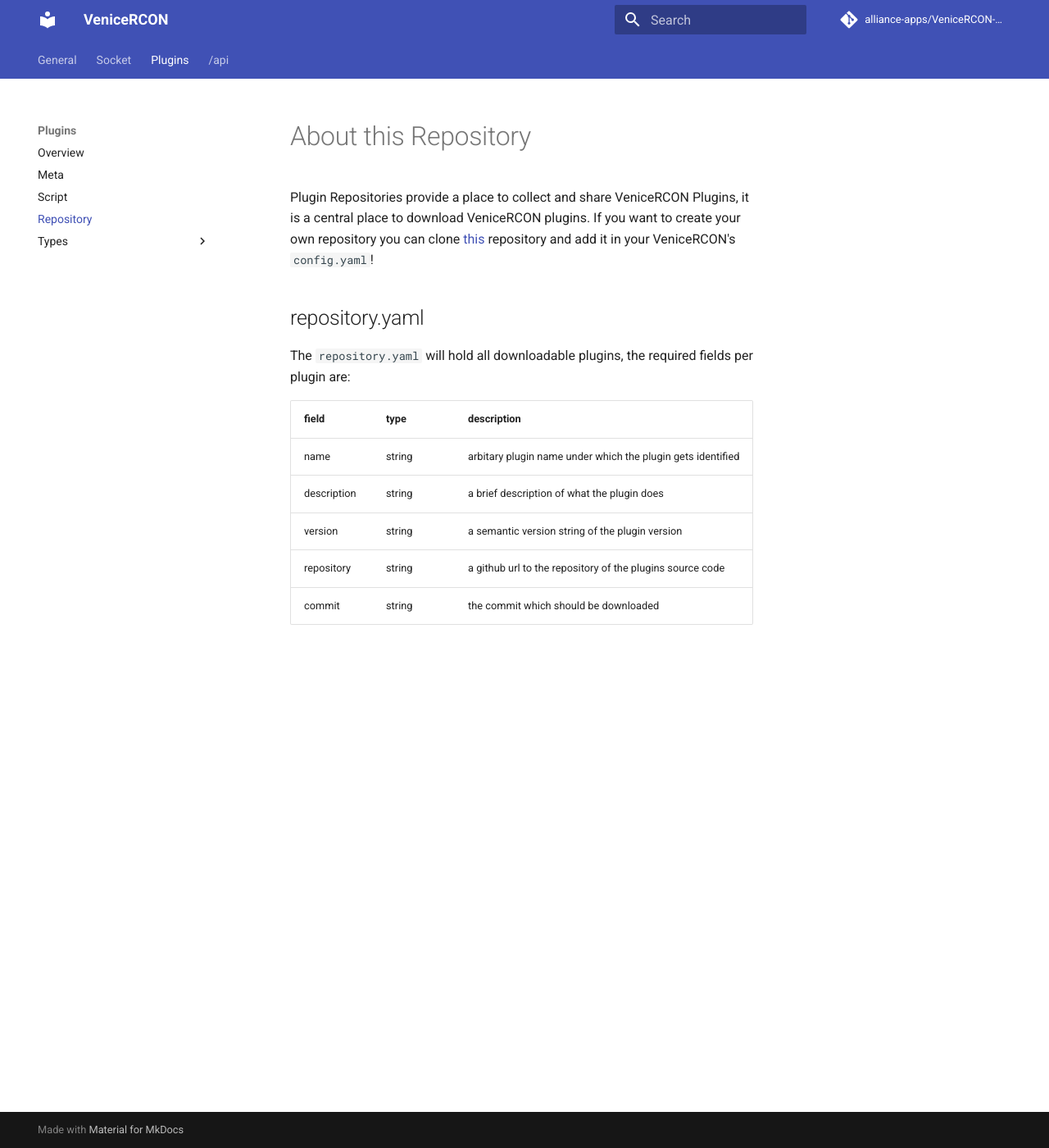
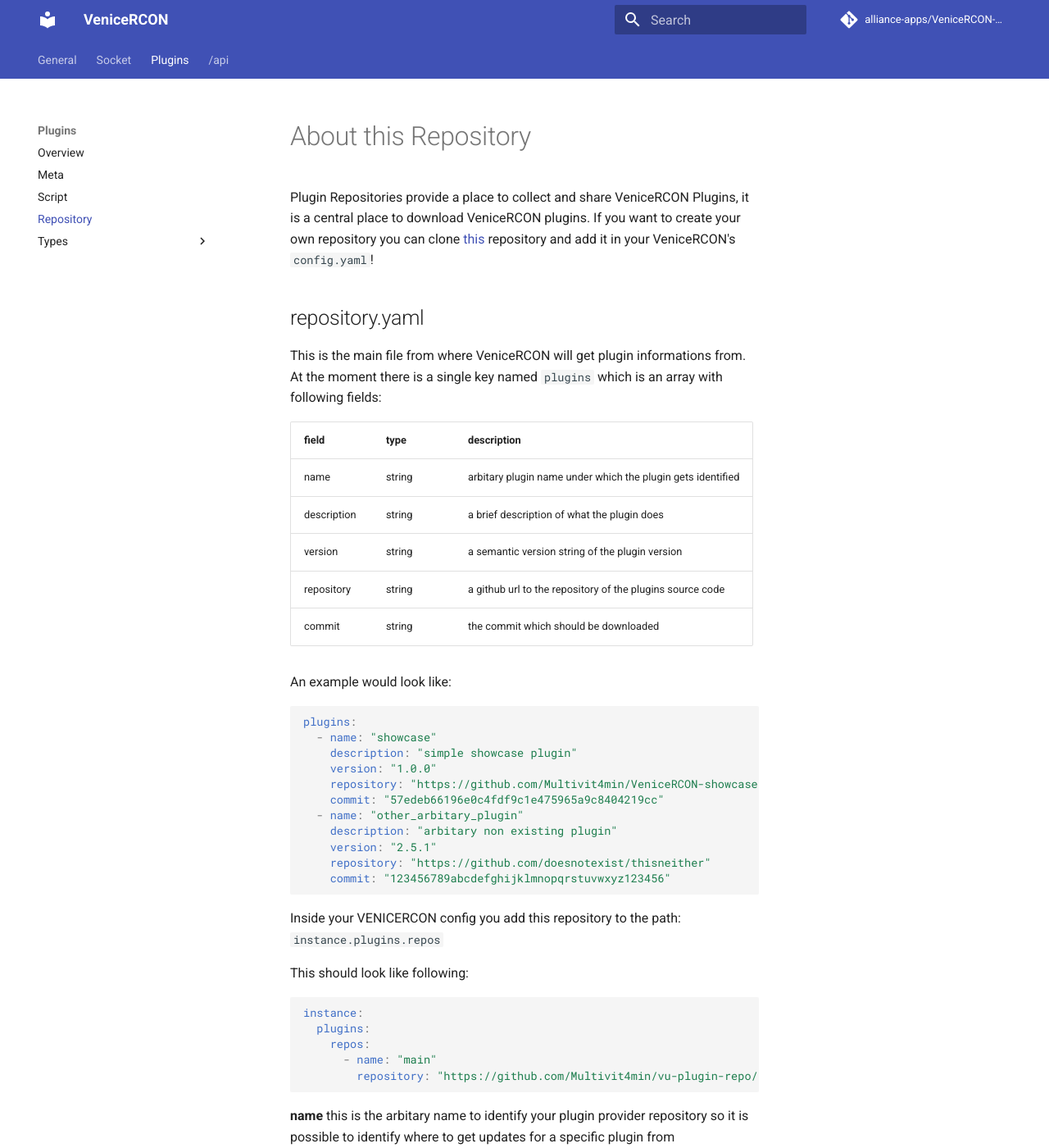
Before and after one commit to alliance-apps/VeniceRCON-documentation, an MkDocs documentation site: the page built from docs/general/plugin/repository.md, in a window 1280 px wide and 1400 px high. Shown: the whole window at 82% size. Built offline with MkDocs 1.6.1 and Material for MkDocs 9.7.7, drawn with Linux system fonts in a browser that asks for light colours; comment, search, counter and statistics services are not loaded; some of the changed text lies outside the part shown.

Commit message:
improve documentation about plugin repositories

````diff
--- a/docs/general/plugin/repository.md
+++ b/docs/general/plugin/repository.md
@@ -5,7 +5,8 @@ Plugin Repositories provide a place to collect and share VeniceRCON Plugins, it
 
 ## repository.yaml
 
-The `repository.yaml` will hold all downloadable plugins, the required fields per plugin are:
+This is the main file from where VeniceRCON will get plugin informations from.
+At the moment there is a single key named `plugins` which is an array with following fields:
 
 field       | type   | description
 ------------|--------|-------------------------------------------------------------
@@ -14,3 +15,33 @@ description | string | a brief description of what the plugin does
 version     | string | a semantic version string of the plugin version
 repository  | string | a github url to the repository of the plugins source code
 commit      | string | the commit which should be downloaded
+
+An example would look like:
+```yaml
+plugins:
+  - name: "showcase"
+    description: "simple showcase plugin"
+    version: "1.0.0"
+    repository: "https://github.com/Multivit4min/VeniceRCON-showcase-plugin"
+    commit: "57edeb66196e0c4fdf9c1e475965a9c8404219cc"
+  - name: "other_arbitary_plugin"
+    description: "arbitary non existing plugin"
+    version: "2.5.1"
+    repository: "https://github.com/doesnotexist/thisneither"
+    commit: "123456789abcdefghijklmnopqrstuvwxyz123456"
+```
+
+Inside your VENICERCON config you add this repository to the path: `instance.plugins.repos`
+
+This should look like following:
+```yaml
+instance:
+  plugins:
+    repos:
+      - name: "main"
+        repository: "https://github.com/Multivit4min/vu-plugin-repo/"
+```
+
+**name** this is the arbitary name to identify your plugin provider repository so it is possible to identify where to get updates for a specific plugin from
+
+**repository** this is the general to the repository which should contain the repository.yaml
````
